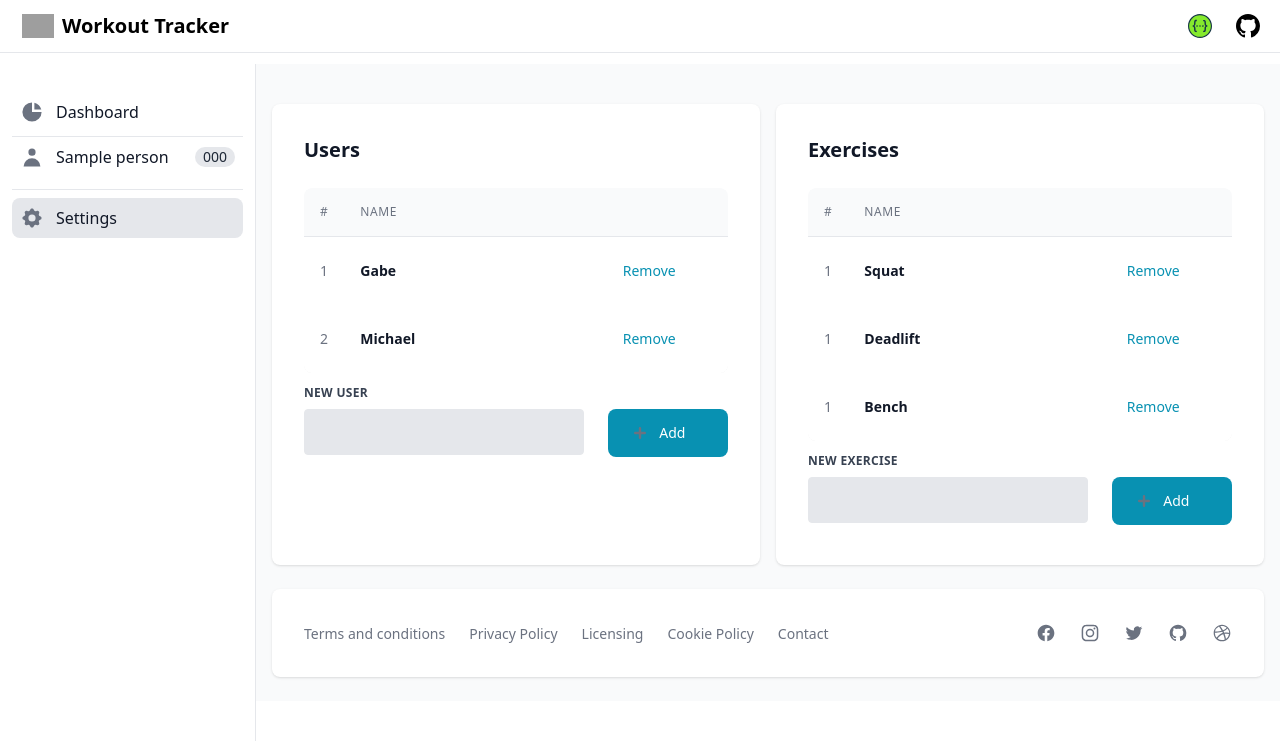
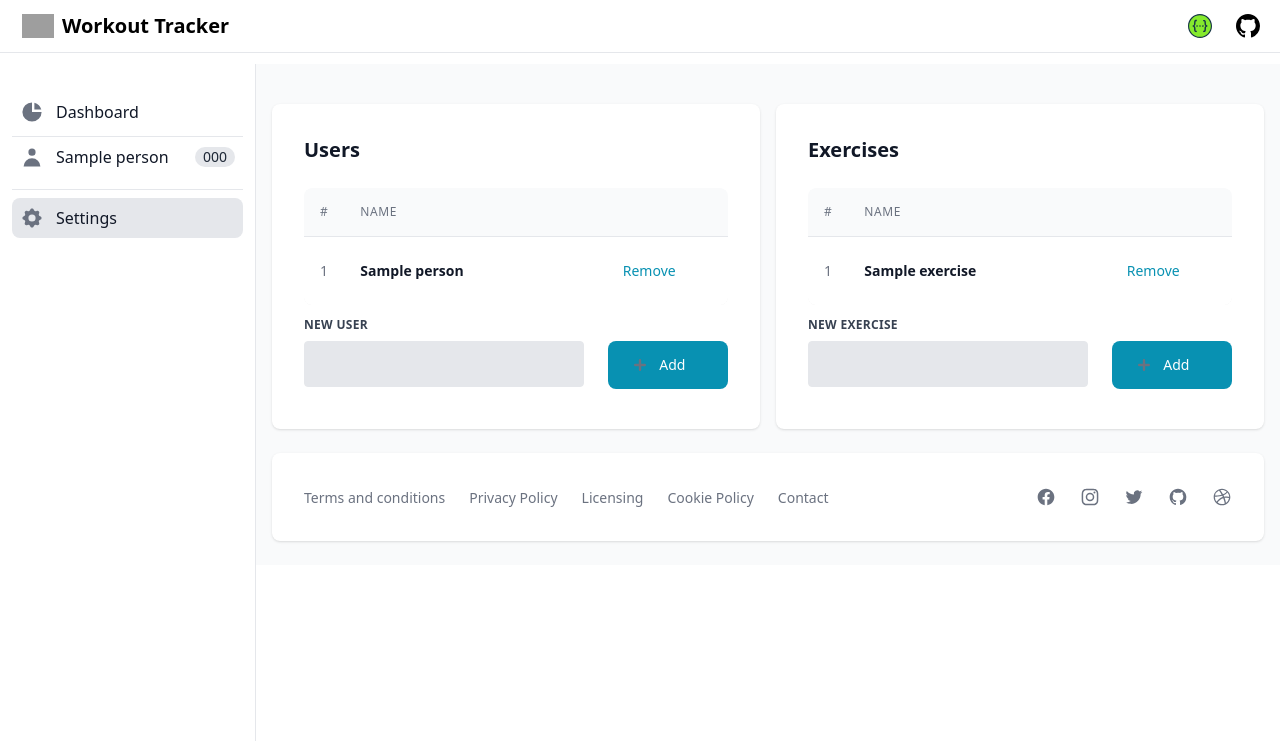
Before and after one commit to GabePope/WorkoutTracker, a Flask app: page /settings in a window 1280 px wide. Shown: the top 741 px of the page. Run offline with Flask 2, Linux system fonts and the light colour scheme; a database or web service that is not in the repository returns one stand-in record (values such as "Sample title"); some libraries are stand-ins or nearby versions; grey boxes are pictures that could not be loaded.

Commit message:
Add ability to dynamically add/remove users & exercises

```diff
--- a/app.py
+++ b/app.py
@@ -91,10 +91,38 @@ def delete_topset(person_id, workout_id, topset_id):
     return redirect(url_for('get_workout', person_id=person_id, workout_id=workout_id))
 
 
+@ app.route("/person", methods=['POST'])
+def create_person():
+    name = request.form.get("name")
+    db.create_person(name)
+    return redirect(url_for('settings'))
+
+
+@ app.route("/person/<int:person_id>/delete", methods=['GET', 'POST'])
+def delete_person(person_id):
+    db.delete_person(person_id)
+    return redirect(url_for('settings'))
+
+
+@ app.route("/exercise", methods=['POST'])
+def create_exercise():
+    name = request.form.get("name")
+    db.create_exercise(name)
+    return redirect(url_for('settings'))
+
+
+@ app.route("/exercise/<int:exercise_id>/delete", methods=['GET', 'POST'])
+def delete_exercise(exercise_id):
+    db.delete_exercise(exercise_id)
+    return redirect(url_for('settings'))
+
+
 @ app.route("/settings")
 @ swag_from('swagger/dashboard.yml')
 def settings():
-    return render_template('settings.html')
+    people = db.get_people()
+    exercises = db.get_exercises()
+    return render_template('settings.html', people=people, exercises=exercises)
 
 
 @ app.context_processor
--- a/db.py
+++ b/db.py
@@ -43,10 +43,35 @@ class DataBase():
             'SELECT ExerciseId AS "ExerciseId", Name AS "Name" FROM Exercise')
         return [{"ExerciseId": e['ExerciseId'], "Name": e['Name']} for e in exercises]
 
+    def create_exercise(self, name):
+        self.execute('INSERT INTO Exercise (Name) VALUES (%s)',
+                     [name], commit=True)
+
+    def delete_exercise(self, exercise_id):
+        self.execute('DELETE FROM Exercise WHERE ExerciseId=%s', [
+            exercise_id], commit=True)
+
+    def get_people(self):
+        people = self.execute(
+            'SELECT PersonId AS "PersonId", Name AS "Name" FROM Person')
+        return people
+
     def get_person(self, person_id):
         person = self.execute(
             'SELECT PersonId AS "PersonId" FROM Person WHERE PersonId=%s LIMIT 1', [person_id], one=True)
         return person
+
+    def create_person(self, name):
+        self.execute('INSERT INTO Person (Name) VALUES (%s)',
+                     [name], commit=True)
+
+    def delete_person(self, person_id):
+        self.execute('DELETE FROM TopSet WHERE WorkoutId IN (SELECT WorkoutId FROM Workout WHERE PersonId=%s)', [
+            person_id], commit=True)
+        self.execute('DELETE FROM Workout WHERE PersonId=%s',
+                     [person_id], commit=True)
+        self.execute('DELETE FROM Person WHERE PersonId=%s',
+                     [person_id], commit=True)
 
     def get_workout(self, person_id, workout_id):
         workout = self.execute('SELECT W.WorkoutId AS "WorkoutId" FROM Person P, Workout W WHERE P.PersonId=W.PersonId AND P.PersonId=%s AND W.WorkoutId=%s LIMIT 1', [
--- a/templates/settings.html
+++ b/templates/settings.html
@@ -31,34 +31,22 @@
                                 </tr>
                             </thead>
                             <tbody class="bg-white">
+                                {% for p in people %}
                                 <tr>
                                     <td class="p-4 whitespace-nowrap text-sm font-normal text-gray-500">
-                                        1
+                                        {{ loop.index }}
                                     </td>
                                     <td class="p-4 whitespace-nowrap text-sm font-semibold text-gray-900">
-                                        Gabe
+                                        {{ p['Name'] }}
                                     </td>
                                     <td class="p-4 whitespace-nowrap text-sm font-semibold text-gray-900">
-                                        <a href="/person/2/workout/10"
+                                        <a href="{{ url_for('delete_person', person_id=p['PersonId']) }}"
                                             class="text-sm font-medium text-cyan-600 hover:bg-gray-100 rounded-lg inline-flex items-center p-2">
                                             Remove
                                         </a>
                                     </td>
                                 </tr>
-                                <tr>
-                                    <td class="p-4 whitespace-nowrap text-sm font-normal text-gray-500">
-                                        2
-                                    </td>
-                                    <td class="p-4 whitespace-nowrap text-sm font-semibold text-gray-900">
-                                        Michael
-                                    </td>
-                                    <td class="p-4 whitespace-nowrap text-sm font-semibold text-gray-900">
-                                        <a href="/person/2/workout/10"
-                                            class="text-sm font-medium text-cyan-600 hover:bg-gray-100 rounded-lg inline-flex items-center p-2">
-                                            Remove
-                                        </a>
-                                    </td>
-                                </tr>
+                                {% endfor %}
                             </tbody>
                         </table>
                     </div>
@@ -66,7 +54,7 @@
             </div>
         </div>
 
-        <form class="w-full mt-3" action="/user" method="post">
+        <form class="w-full mt-3" action="{{ url_for('create_person') }}" method="post">
             <div class="flex flex-wrap -mx-3 mb-2">
                 <div class="grow px-3">
                     <label class="block uppercase tracking-wide text-gray-700 text-xs font-bold mb-2" for="grid-city">
@@ -123,48 +111,22 @@
                                 </tr>
                             </thead>
                             <tbody class="bg-white">
+                                {% for e in exercises %}
                                 <tr>
                                     <td class="p-4 whitespace-nowrap text-sm font-normal text-gray-500">
-                                        1
+                                        {{ loop.index }}
                                     </td>
                                     <td class="p-4 whitespace-nowrap text-sm font-semibold text-gray-900">
-                                        Squat
+                                        {{ e['Name'] }}
                                     </td>
                                     <td class="p-4 whitespace-nowrap text-sm font-semibold text-gray-900">
-                                        <a href="/person/2/workout/10"
+                                        <a href="{{ url_for('delete_exercise', exercise_id=e['ExerciseId']) }}"
                                             class="text-sm font-medium text-cyan-600 hover:bg-gray-100 rounded-lg inline-flex items-center p-2">
                                             Remove
                                         </a>
                                     </td>
                                 </tr>
-                                <tr>
-                                    <td class="p-4 whitespace-nowrap text-sm font-normal text-gray-500">
-                                        1
-                                    </td>
-                                    <td class="p-4 whitespace-nowrap text-sm font-semibold text-gray-900">
-                                        Deadlift
-                                    </td>
-                                    <td class="p-4 whitespace-nowrap text-sm font-semibold text-gray-900">
-                                        <a href="/person/2/workout/10"
-                                            class="text-sm font-medium text-cyan-600 hover:bg-gray-100 rounded-lg inline-flex items-center p-2">
-                                            Remove
-                                        </a>
-                                    </td>
-                                </tr>
-                                <tr>
-                                    <td class="p-4 whitespace-nowrap text-sm font-normal text-gray-500">
-                                        1
-                                    </td>
-                                    <td class="p-4 whitespace-nowrap text-sm font-semibold text-gray-900">
-                                        Bench
-                                    </td>
-                                    <td class="p-4 whitespace-nowrap text-sm font-semibold text-gray-900">
-                                        <a href="/person/2/workout/10"
-                                            class="text-sm font-medium text-cyan-600 hover:bg-gray-100 rounded-lg inline-flex items-center p-2">
-                                            Remove
-                                        </a>
-                                    </td>
-                                </tr>
+                                {% endfor %}
                             </tbody>
                         </table>
                     </div>
@@ -172,7 +134,7 @@
             </div>
         </div>
 
-        <form class="w-full mt-3" action="/user" method="post">
+        <form class="w-full mt-3" action="{{ url_for('create_exercise') }}" method="post">
             <div class="flex flex-wrap -mx-3 mb-2">
                 <div class="grow px-3">
                     <label class="block uppercase tracking-wide text-gray-700 text-xs font-bold mb-2" for="grid-city">
```
